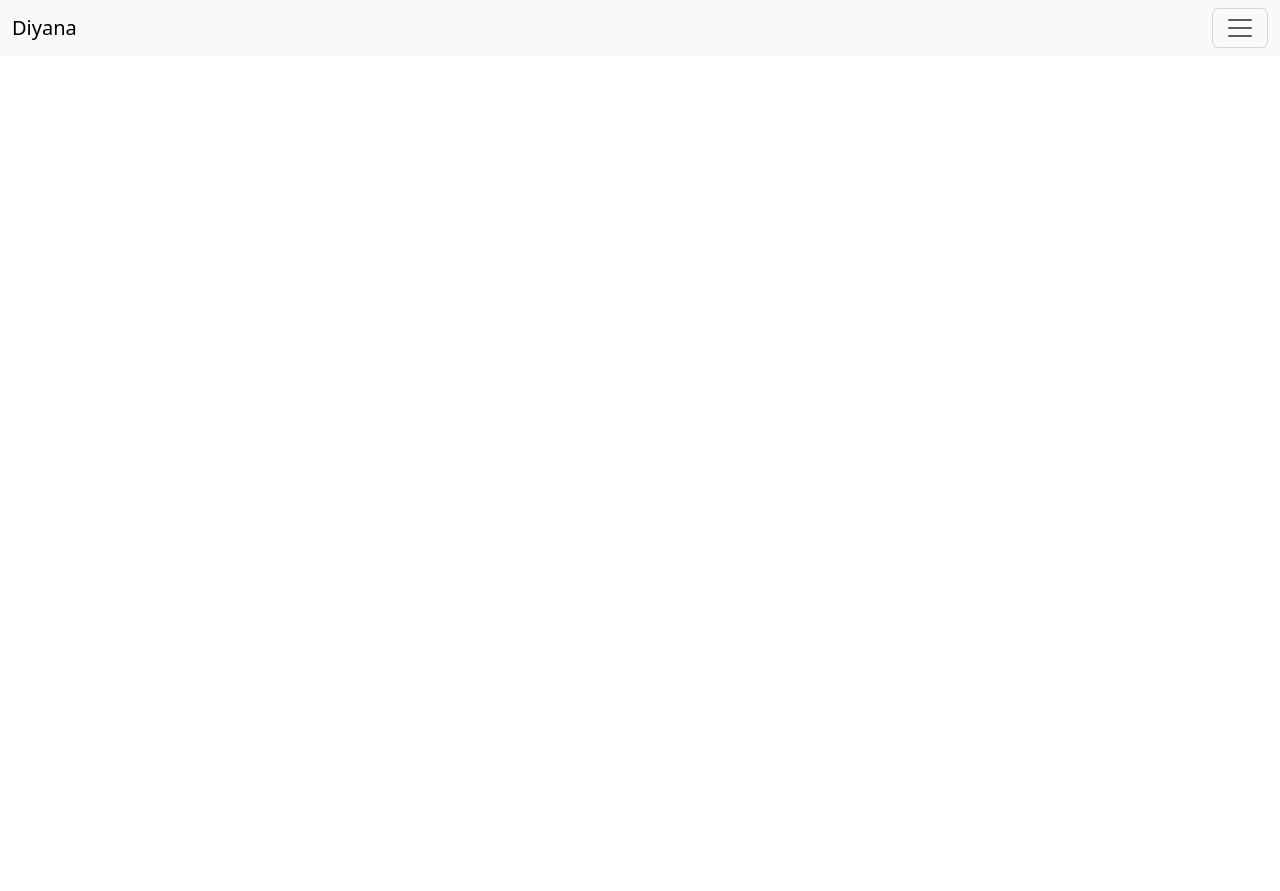
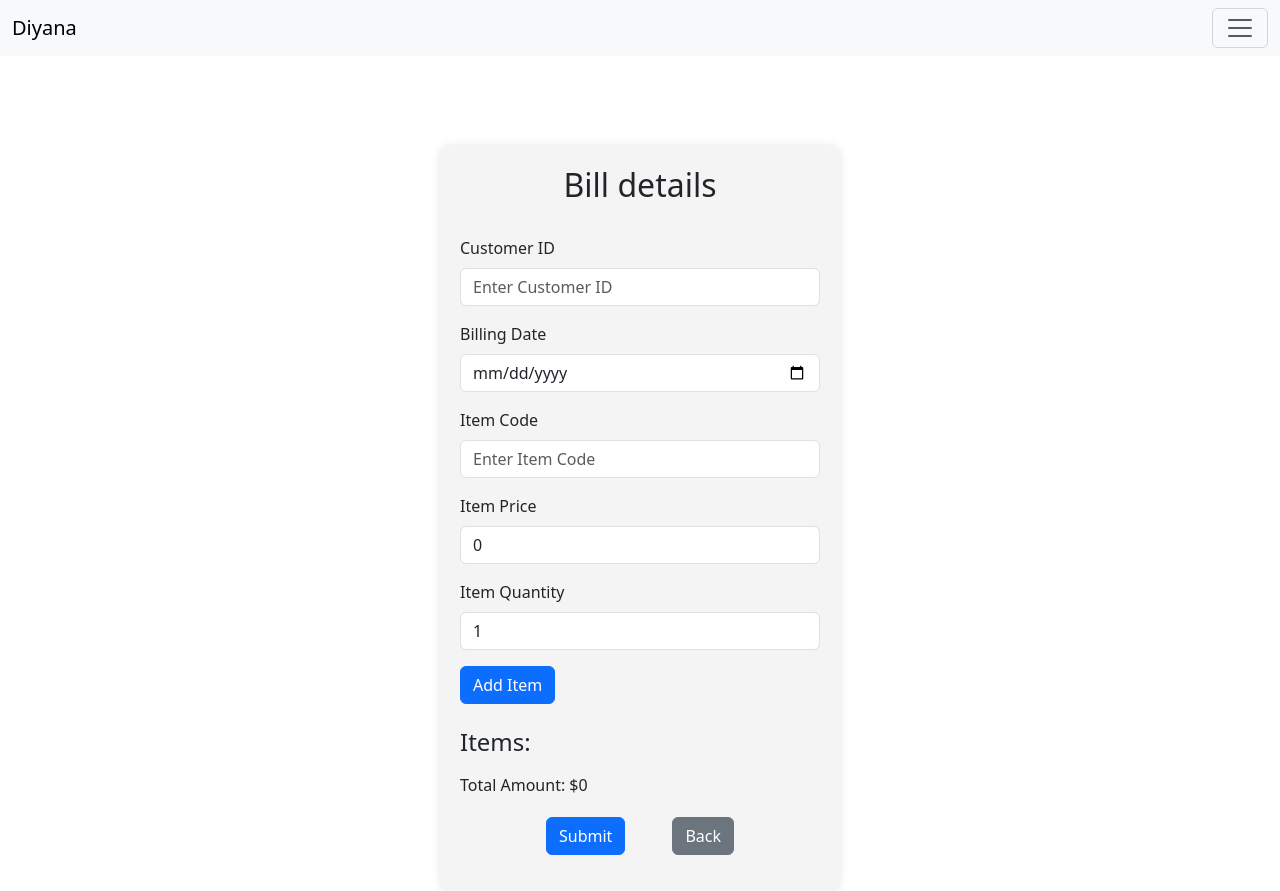
Before and after one commit to nisalgunawardhana/ERMsystem, a React (Create React App) app in the folder frontend/: page /CreateBill in a window 1280 px wide. Before the commit this address had no page. Before the commit the page ends 800 px from the top, so only its background shows below. Built offline with nearby package versions, Linux system fonts and the light colour scheme.

Commit message:
createbill

```diff
--- a/frontend/src/App.js
+++ b/frontend/src/App.js
@@ -24,6 +24,7 @@ function App() {
         <Route path="/otherExpense/add" element={<AddOther/>}/>
         <Route path="/otherExpense" element={<AllOther/>}/>
         <Route path="/bill" element={<Bill/>}/>
+        <Route path="/CreateBill" element={<CreateBill/>}/>
         <Route path="/otherExpense/update/:id" element={<UpdateOther/>}/>
       </Routes>
 
--- a/frontend/src/components/bill.js
+++ b/frontend/src/components/bill.js
@@ -92,7 +92,7 @@ export default function Bills(){
                         <div className="card-body">
                             <h5 className="card-title">Create Bill</h5>
                             <p className="card-text">Make New Bill</p>
-                            <Link to="/create-bill" className="btn btn-primary">Create New Bill</Link>
+                            <Link to="/CreateBill" className="btn btn-primary">Create New Bill</Link>
                         </div>
                     </div>
                 </div>
--- a/frontend/src/components/createBill.js
+++ b/frontend/src/components/createBill.js
@@ -0,0 +1,182 @@
+import React, { useState, useEffect } from "react";
+import Button from "react-bootstrap/Button";
+import Form from "react-bootstrap/Form";
+import axios from "axios";
+import "./OtherFormdesign.css";
+import { useNavigate } from "react-router-dom";
+
+function CreateBill() {
+  const [customer_id, setCustomerId] = useState("");
+  const [billing_date, setBillingDate] = useState("");
+  const [itemCode, setItemCode] = useState("");
+  const [itemPrice, setItemPrice] = useState(0);
+  const [itemQuantity, setItemQuantity] = useState(1);
+  const [items, setItems] = useState([]);
+  const [totalAmount, setTotalAmount] = useState(0);
+
+  const navigate = useNavigate();
+
+  // Fetch item price when item code changes
+  useEffect(() => {
+    if (itemCode) {
+      axios.get(`http://localhost:8080/item/price/${itemCode}`)
+        .then(response => {
+          setItemPrice(response.data.price);
+        })
+        .catch(error => {
+          console.log(error);
+        });
+    } else {
+      // Reset item price if item code is empty
+      setItemPrice(0);
+    }
+  }, [itemCode]);
+
+  // Calculate total amount whenever item quantity or price changes
+  useEffect(() => {
+    const calculateTotal = () => {
+      const total = items.reduce((acc, curr) => acc + (curr.price * curr.quantity), 0);
+      setTotalAmount(total);
+    };
+    calculateTotal();
+  }, [items]);
+
+  // Add item to the list
+  const addItem = () => {
+    const newItem = { code: itemCode, price: itemPrice, quantity: itemQuantity };
+    setItems([...items, newItem]);
+    setItemCode("");
+    setItemQuantity(1);
+  };
+
+  // Remove item from the list
+  const removeItem = (index) => {
+    const updatedItems = [...items];
+    updatedItems.splice(index, 1);
+    setItems(updatedItems);
+  };
+
+  // When submitting the form
+  const sendData = (e) => {
+    e.preventDefault();
+    const newBill = {
+      customer_id,
+      billing_date,
+      items,
+      totalAmount
+    };
+    axios
+      .post("http://localhost:8080/bills/add", newBill)
+      .then(() => {
+        alert("Bill Added");
+        setCustomerId("");
+        setBillingDate("");
+        setItems([]);
+        setTotalAmount(0);
+        navigate("/bills/");
+      })
+      .catch((err) => {
+        alert(err);
+      });
+  };
+
+  const handleBack = () => {
+    navigate("/bill/");
+  };
+
+  return (
+    <div className="custom-form-container">
+      <Form onSubmit={sendData}>
+        <h2 className="form-title">Bill details</h2>
+        <br />
+
+        <Form.Group className="mb-3" controlId="formBasicCustomerId">
+          <Form.Label>Customer ID</Form.Label>
+          <Form.Control
+            type="text"
+            placeholder="Enter Customer ID"
+            value={customer_id}
+            onChange={(e) => setCustomerId(e.target.value)}
+          />
+        </Form.Group>
+
+        <Form.Group className="mb-3" controlId="formBasicBillingDate">
+          <Form.Label>Billing Date</Form.Label>
+          <Form.Control
+            type="date"
+            placeholder="Enter Billing Date"
+            value={billing_date}
+            onChange={(e) => setBillingDate(e.target.value)}
+          />
+        </Form.Group>
+
+        <Form.Group className="mb-3" controlId="formBasicItemCode">
+          <Form.Label>Item Code</Form.Label>
+          <Form.Control
+            type="text"
+            placeholder="Enter Item Code"
+            value={itemCode}
+            onChange={(e) => setItemCode(e.target.value)}
+          />
+        </Form.Group>
+
+        <Form.Group className="mb-3" controlId="formBasicItemPrice">
+          <Form.Label>Item Price</Form.Label>
+          <Form.Control
+            type="text"
+            placeholder="Item Price"
+            value={itemPrice}
+            readOnly
+          />
+        </Form.Group>
+
+        <Form.Group className="mb-3" controlId="formBasicItemQuantity">
+          <Form.Label>Item Quantity</Form.Label>
+          <Form.Control
+            type="number"
+            placeholder="Enter Item Quantity"
+            value={itemQuantity}
+            onChange={(e) => setItemQuantity(e.target.value)}
+          />
+        </Form.Group>
+
+        <Button variant="primary" onClick={addItem}>
+          Add Item
+        </Button>
+
+        <br/><br/>
+
+        <div>
+          <h4>Items:</h4>
+          <ul>
+            {items.map((item, index) => (
+              <li key={index}>
+                {item.code} - ${item.price} x {item.quantity}{" "}
+                <button type="button" onClick={() => removeItem(index)}>Remove</button>
+              </li>
+            ))}
+          </ul>
+        </div>
+
+        <p>Total Amount: ${totalAmount}</p>
+
+        <div className="submit-btn-container">
+          <div className="row mb-3">
+            <div className="col">
+              <div className="btn-group">
+                <Button variant="primary" type="submit" className="me-5 rounded">
+                  Submit
+                </Button>
+                <button className="btn btn-secondary rounded" onClick={handleBack}>
+                  Back
+                </button>
+              </div>
+            </div>
+          </div>
+        </div>
+      </Form>
+    </div>
+  );
+}
+
+export default CreateBill;
```
Also changed, not shown: 2 other files (tests, documents, lock files or other folders).
